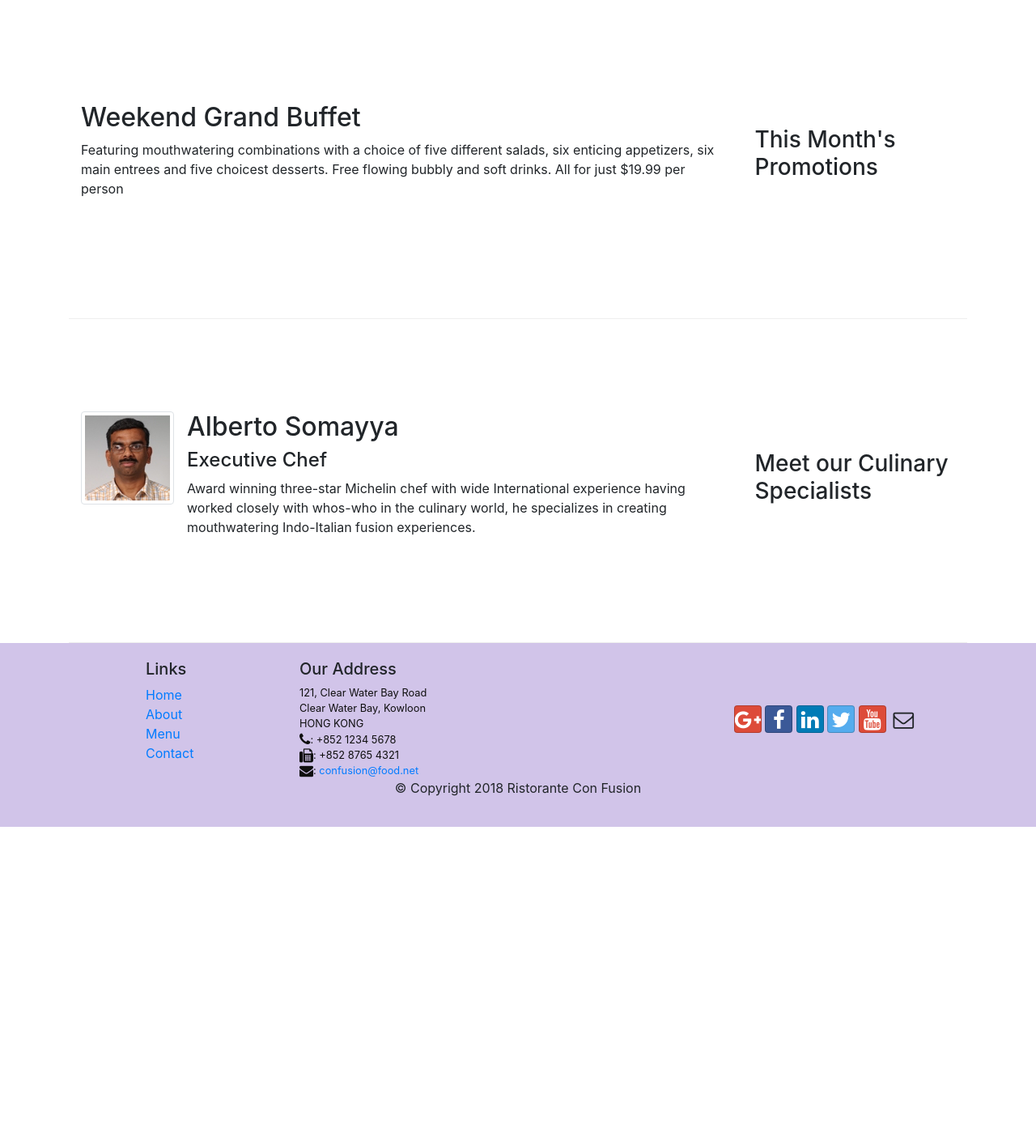
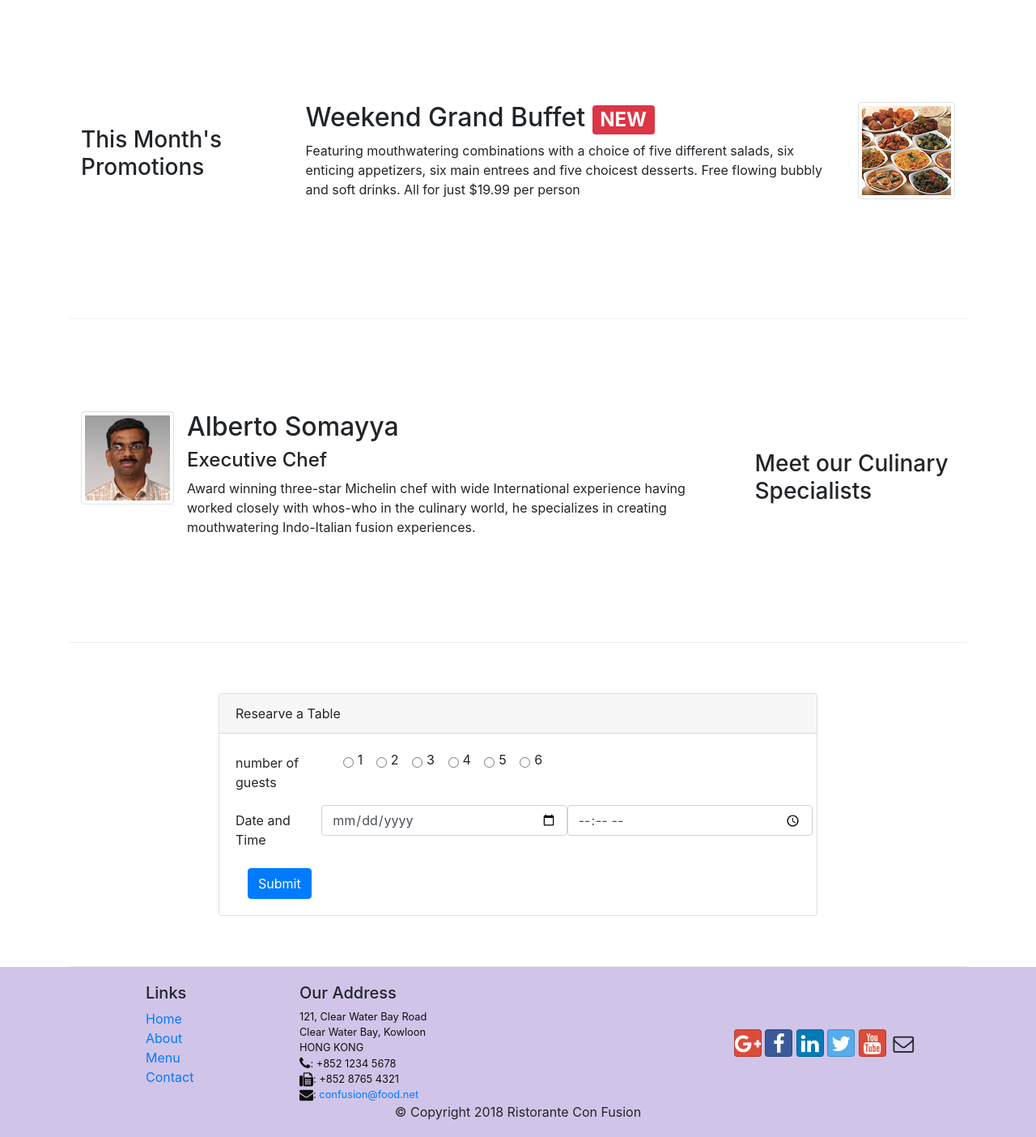
Before and after one commit to yumengG/bootstrap, a website: page index.html in a window 1280 px wide. Shown: the part 740-2144 px from the top of the page at 81% size. Before the commit the page ends 1761 px from the top, so only its background shows below. Drawn offline with nearby package versions, Linux system fonts and the light colour scheme.

Commit message:
module2 complete

```diff
--- a/css/styles.css
+++ b/css/styles.css
@@ -32,3 +32,6 @@ body{
 .navbar-dark {
      background-color: #512DA8;
 }
+#reserve {
+    padding: 0px 0px 0px 0px;
+}
--- a/index.html
+++ b/index.html
@@ -40,8 +40,16 @@
                     <h1>Ristorante con Fusion</h1>
                     <p>We take inspiration from the World's best cuisines, and create a unique fusion experience. Our lipsmacking creations will tickle your culinary senses!</p>
                 </div>
-                <div class="col-12 col-sm align-self-center">
+                <div class="col-12 col-sm align-self-center" >
                     <img src="img/logo.png" alt="logo" class="img-fluid">
+                </div>
+                <div class="align-self-center col-12 col-sm">
+                    <a href="#reserve">
+                        <button class="btn btn-warning btn-large btn-block"  >
+                            reserve table
+                        </button>
+                    </a>
+
                 </div>
             </div>
         </div>
@@ -56,7 +64,8 @@
                 <div class="media">
                     <img src="img/uthappizza.png" alt="uthappizza" class="mr-3 img-thumbnail align-self-center">
                     <div class="media-body">
-                        <h2 class="mt-0">Uthappizza</h2>
+                        <h2 class="mt-0">Uthappizza <span class="badge badge-danger">HOT</span>
+                            <span class="badge badge-pill badge-secondary">$4.99</span></h2>
                         <p class="d-none d-sm-block">A unique combination of Indian Uthappam (pancake) and Italian pizza, topped with Cerignola olives, ripe vine cherry tomatoes, Vidalia onion, Guntur chillies and Buffalo Paneer.</p>
                     </div>
                 </div>
@@ -65,12 +74,18 @@
 
 
         <div class="row row-content align-items-center">
-            <div class="col-12 col-sm-4 col-md-3 order-sm-last">
+            <div class="col-12 col-sm-4 col-md-3 ">
                 <h3>This Month's Promotions</h3>
             </div>
-            <div class="col col-sm col-md order-sm-first">
-                <h2>Weekend Grand Buffet</h2>
-                <p>Featuring mouthwatering combinations with a choice of five different salads, six enticing appetizers, six main entrees and five choicest desserts. Free flowing bubbly and soft drinks. All for just $19.99 per person </p>
+            <div class="col col-sm col-md ">
+                <div class="media">
+                    <div class="media-body">
+                        <h2 class="mt-0">Weekend Grand Buffet <span class="badge badge-danger">NEW</span> </h2>
+                        <p class="d-none d-sm-block">Featuring mouthwatering combinations with a choice of five different salads, six enticing appetizers, six main entrees and five choicest desserts. Free flowing bubbly and soft drinks. All for just $19.99 per person </p>
+                    </div>
+                    <img src="img/buffet.png" class="ml-3 img-thumbnail" alt="buffet">
+                </div>
+
             </div>
         </div>
 
@@ -91,6 +106,55 @@
                 </div>
                 </div>
         </div>
+    </div>
+    <div class="container">
+        <div class="row row-content align-items-center justify-content-center">
+            <div class="card col-8" id="reserve">
+                <div class="card-header" >
+                    Researve a Table
+                </div>
+                <div class="card-body">
+                    <form>
+                        <div class="form-group">
+                            <div class="form-check-inline col-md-2">number of guests</div>
+                            <div class="form-check form-check-inline">
+                                <input type="radio" class="form-check-input" name="inlineRadioOptions" id="guest1" value="option1">
+                                <label for="guest1">1</label>
+                            </div>
+                            <div class="form-check form-check-inline">
+                                <input type="radio" class="form-check-input" name="inlineRadioOptions" id="guest2" value="option2">
+                                <label for="guest2">2</label>
+                            </div>
+                            <div class="form-check form-check-inline">
+                                <input type="radio" class="form-check-input" name="inlineRadioOptions" id="guest3" value="option3">
+                                <label for="guest3">3</label>
+                            </div>
+                            <div class="form-check form-check-inline">
+                                <input type="radio" class="form-check-input" name="inlineRadioOptions" id="guest4" value="option4">
+                                <label for="guest4">4</label>
+                            </div>
+                            <div class="form-check form-check-inline">
+                                <input type="radio" class="form-check-input" name="inlineRadioOptions" id="guest5" value="option5">
+                                <label for="guest5">5</label>
+                            </div>
+                            <div class="form-check form-check-inline">
+                                <input type="radio" class="form-check-input" name="inlineRadioOptions" id="guest6" value="option6">
+                                <label for="guest6">6</label>
+                            </div>
+                        </div>
+                        <div class="form-group row">
+                            <label for="datetime" class="col-md-2 col-form-label">Date and Time</label>
+                            <input type="date" class="form-control col-5" id="datetime">
+                            <input type="time" class="form-control col-5" id="datetime">
+                        </div>
+                        <div class="col-10">
+                            <button class="btn btn-primary">Submit</button>
+                        </div>
+                    </form>
+                </div>
+            </div>
+        </div>
+
     </div>
 
     <footer class="footer">
```
